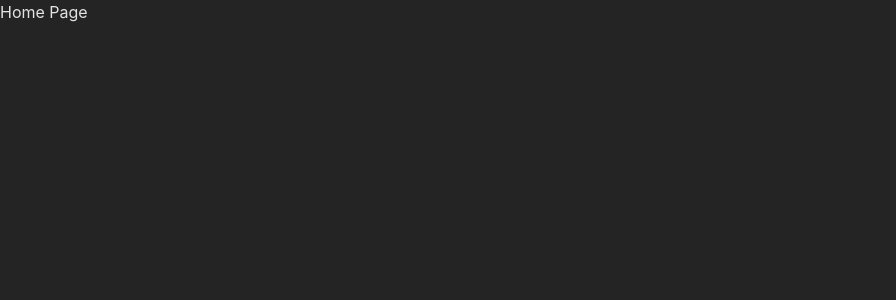
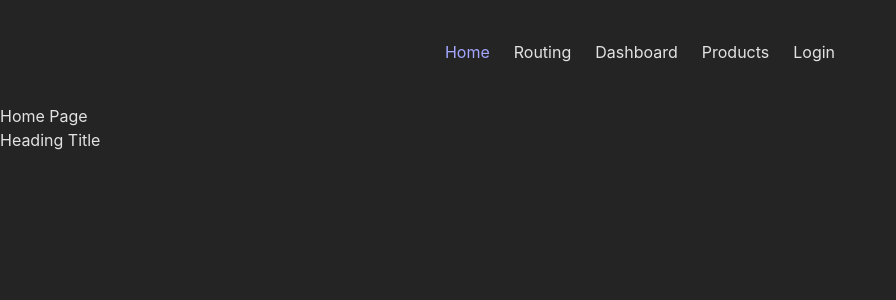
Before and after one commit to codeawy/online-reactjs-course-routing, a React (Vite) app: page / in a window 1280 px wide. Shown: the top 300 px of the page, without its empty margins (0-896 px from the left). Built offline with nearby package versions, Linux system fonts and the light colour scheme.

Commit message:
add some routes

```diff
--- a/src/App.jsx
+++ b/src/App.jsx
@@ -1,21 +1,35 @@
 import { Route, Routes } from "react-router-dom";
-import Home from "./pages";
-import About from "./pages/About";
-import Contact from "./pages/Contact";
-import Products from "./pages/Products";
-import Layout from "./layout/layout";
-import Routing from "./pages/Routing";
 import PageNotFound from "./pages/PageNotFound";
-import SingleProductPage from "./pages/SingleProductPage";
 import routes from "./routes/routes";
+import ProtectedRoute from "./components/auth/ProtectedRoute";
+import Navbar from "./layout/Navbar";
+import Login from "./pages/Login";
 
 const App = () => {
   return (
     <div className="container mx-auto">
       <Routes>
         {routes.map((route, idx) => (
-          <Route key={idx} path={route.path} element={route.component} />
+          <Route
+            exact
+            key={idx}
+            path={route.path}
+            element={
+              <ProtectedRoute isAllowed={route.isAllowed} redirectTo={route.redirectTo}>
+                <Navbar />
+                {route.component}
+              </ProtectedRoute>
+            }
+          />
         ))}
+        <Route
+          path="/login"
+          element={
+            <ProtectedRoute isAllowed={true} redirectTo={"/"}>
+              <Login />
+            </ProtectedRoute>
+          }
+        />
         <Route path="*" element={<PageNotFound />} />
       </Routes>
     </div>
--- a/src/layout/Navbar.jsx
+++ b/src/layout/Navbar.jsx
@@ -5,27 +5,19 @@ const Navbar = () => {
     <nav className="my-10">
       <ul className="flex items-center justify-center">
         <li className="mx-3 hover:text-indigo-400 duration-300">
-          <NavLink to="/" reloadDocument>
-            Home
-          </NavLink>
+          <NavLink to="/">Home</NavLink>
         </li>
         <li className="mx-3 hover:text-indigo-400 duration-300">
-          <NavLink to="routing" reloadDocument>
-            Routing
-          </NavLink>
+          <NavLink to="/routing">Routing</NavLink>
         </li>
         <li className="mx-3 hover:text-indigo-400 duration-300">
-          <NavLink to="about" reloadDocument>
-            About
-          </NavLink>
+          <NavLink to="/dashboard">Dashboard</NavLink>
         </li>
         <li className="mx-3 hover:text-indigo-400 duration-300">
-          <NavLink to="contact" reloadDocument>
-            Contact
-          </NavLink>
+          <NavLink to="/products">Products</NavLink>
         </li>
         <li className="mx-3 hover:text-indigo-400 duration-300">
-          <NavLink to="products">Products</NavLink>
+          <NavLink to="/login">Login</NavLink>
         </li>
       </ul>
     </nav>
--- a/src/pages/About.jsx
+++ /dev/null
@@ -1,5 +0,0 @@
-const About = () => {
-  return <div>About Page</div>;
-};
-
-export default About;
--- a/src/pages/Contact.jsx
+++ /dev/null
@@ -1,5 +0,0 @@
-const Contact = () => {
-  return <div>Contact Page</div>;
-};
-
-export default Contact;
--- /dev/null
+++ b/src/pages/Login.jsx
@@ -0,0 +1,9 @@
+const Login = () => {
+  return (
+    <div>
+      <span>Login</span>
+    </div>
+  );
+};
+
+export default Login;
--- a/src/routes/routes.jsx
+++ b/src/routes/routes.jsx
@@ -1,14 +1,23 @@
-import { createBrowserRouter } from "react-router-dom";
-import App from "../App";
 import Home from "../pages";
-import About from "../pages/About";
-import Contact from "../pages/Contact";
-import Navbar from "../layout/Navbar";
+import Products from "../pages/Products";
+import Routing from "../pages/Routing";
 
 const routes = [
   {
     path: "/",
-    component: <h1>Home Page</h1>,
+    component: <Home />,
+    isAllowed: true,
+    redirectTo: "/",
+  },
+  {
+    path: "/routing",
+    component: <Routing />,
+    isAllowed: true,
+    redirectTo: "/",
+  },
+  {
+    path: "/products",
+    component: <Products />,
     isAllowed: true,
     redirectTo: "/",
   },
```
